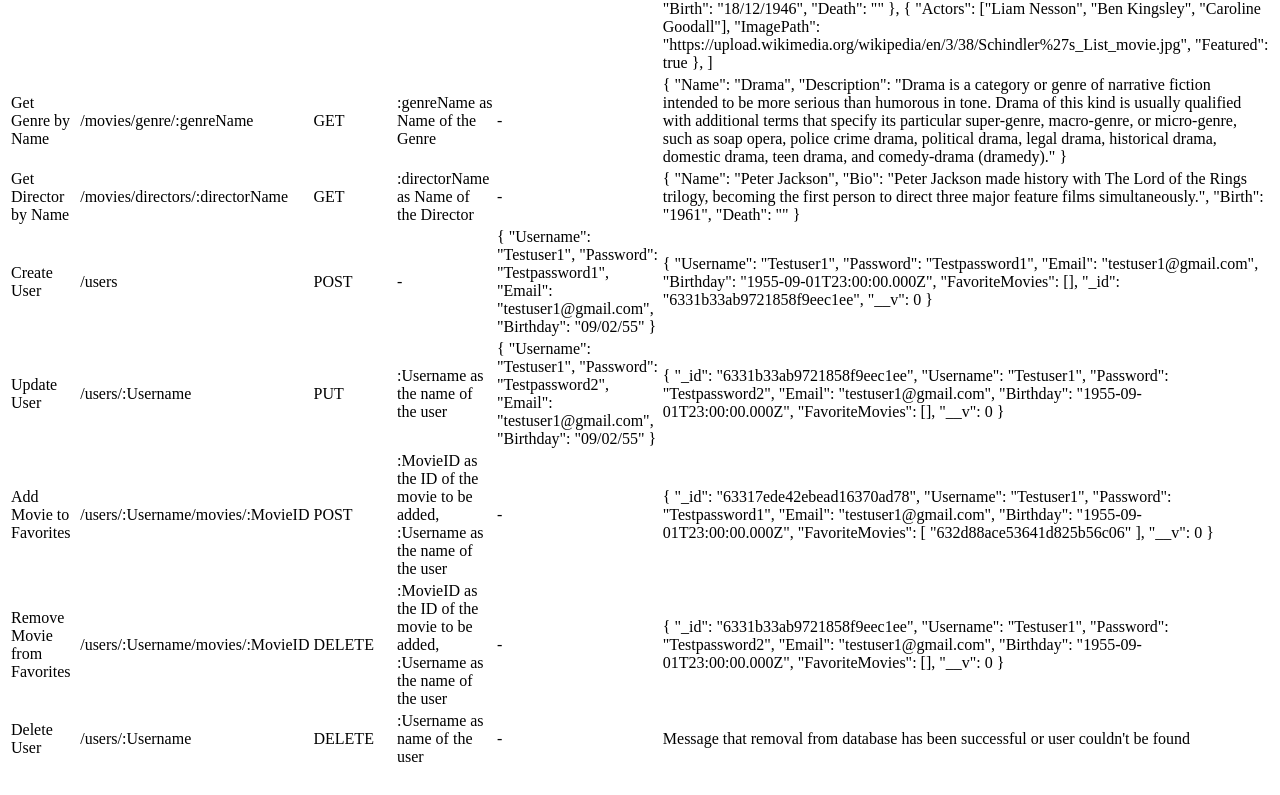
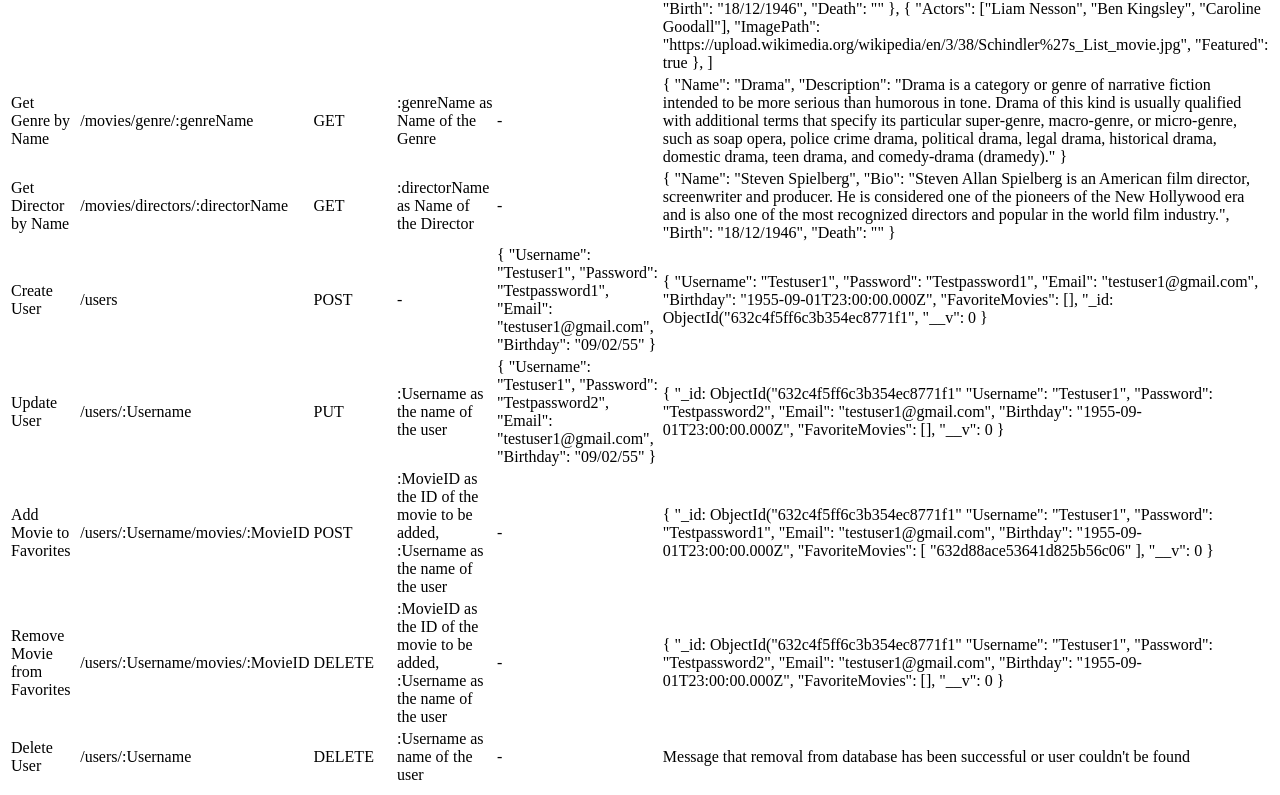
Before and after one commit to elalgrere/myFlix_api, a website: page public/documentation.html in a window 1280 px wide. Shown: the part 942-1737 px from the top of the page. Drawn offline with Linux system fonts and the light colour scheme.

Commit message:
Updated documentation

```diff
--- a/public/documentation.html
+++ b/public/documentation.html
@@ -89,9 +89,9 @@
                 <td>-</td>
                 <td>
                     {
-                        "Name": "Peter Jackson",
-                        "Bio": "Peter Jackson made history with The Lord of the Rings trilogy, becoming the first person to direct three major feature films simultaneously.",
-                        "Birth": "1961",
+                        "Name": "Steven Spielberg",
+                        "Bio": "Steven Allan Spielberg is an American film director, screenwriter and producer. He is considered one of the pioneers of the New Hollywood era and is also one of the most recognized directors and popular in the world film industry.",
+                        "Birth": "18/12/1946",
                         "Death": ""
                     }
                 </td>
@@ -116,7 +116,7 @@
                         "Email": "testuser1@gmail.com",
                         "Birthday": "1955-09-01T23:00:00.000Z",
                         "FavoriteMovies": [],
-                        "_id": "6331b33ab9721858f9eec1ee",
+                        "_id: ObjectId("632c4f5ff6c3b354ec8771f1",
                         "__v": 0
                     }
                 </td>
@@ -136,7 +136,7 @@
                 </td>
                 <td>
                     {
-                        "_id": "6331b33ab9721858f9eec1ee",
+                        "_id: ObjectId("632c4f5ff6c3b354ec8771f1"
                         "Username": "Testuser1",
                         "Password": "Testpassword2",
                         "Email": "testuser1@gmail.com",
@@ -154,7 +154,7 @@
                 <td>-</td>
                 <td>
                     {
-                        "_id": "63317ede42ebead16370ad78",
+                        "_id: ObjectId("632c4f5ff6c3b354ec8771f1"
                         "Username": "Testuser1",
                         "Password": "Testpassword1",
                         "Email": "testuser1@gmail.com",
@@ -174,7 +174,7 @@
             <td>-</td>
             <td>
                 {
-                    "_id": "6331b33ab9721858f9eec1ee",
+                    "_id: ObjectId("632c4f5ff6c3b354ec8771f1"
                     "Username": "Testuser1",
                     "Password": "Testpassword2",
                     "Email": "testuser1@gmail.com",
```
